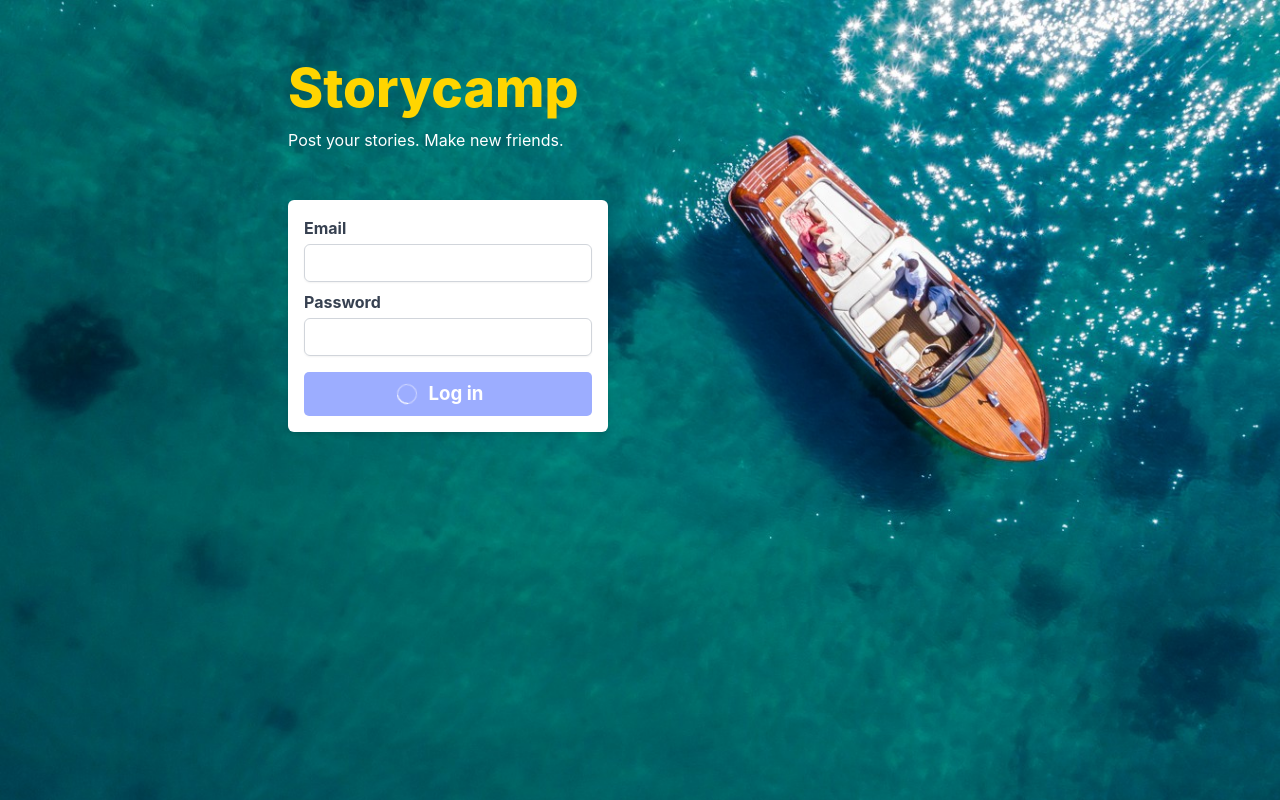
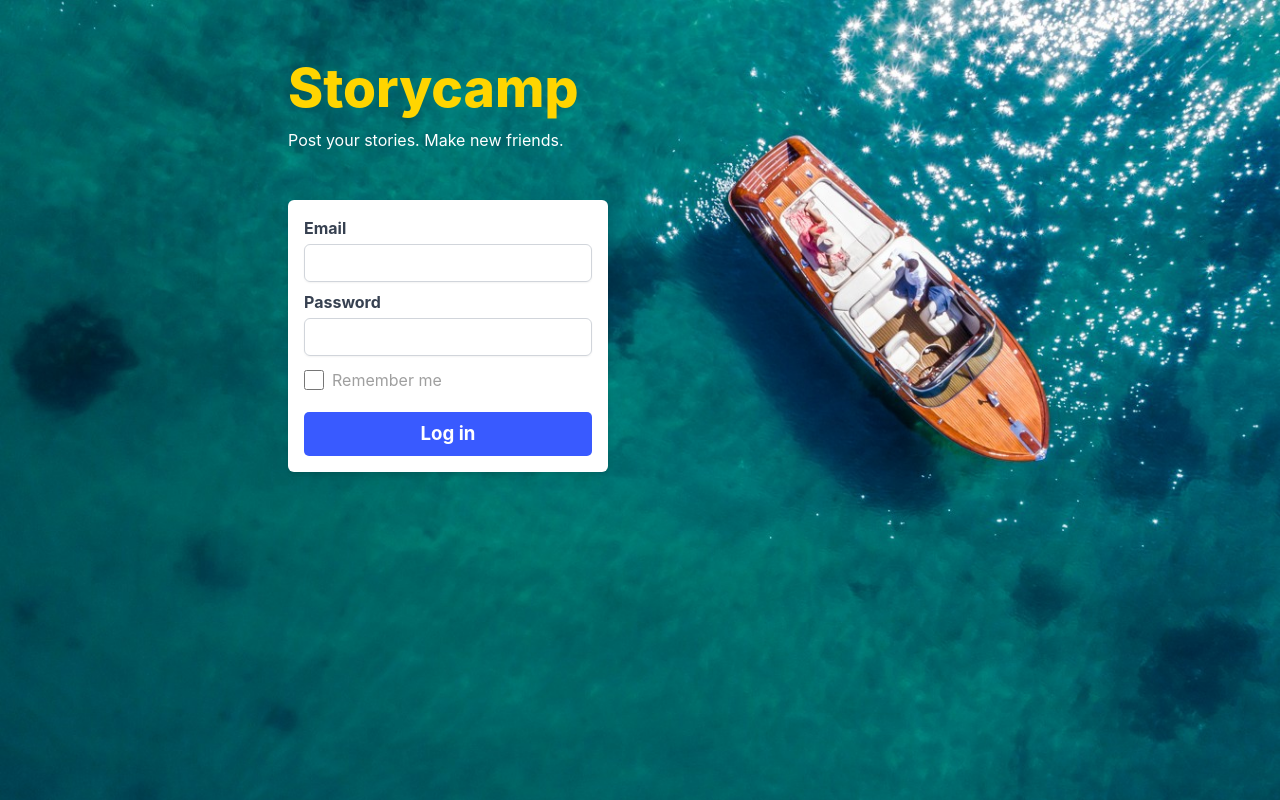
Before and after one commit to jhonny9550/personal-blog, a React (Create React App) app: page /signin in a window 1280 px wide. Built offline with nearby package versions, Linux system fonts and the light colour scheme.

Commit message:
#5 #6 (Authentication, Setup UI Kit...)
Input checkbox styles fixed

Remember action added to signin

```diff
--- a/src/index.css
+++ b/src/index.css
@@ -43,8 +43,11 @@ code {
     font-size: 12pt;
   }
   input {
-    @apply text-gray-700 px-3 py-2 appearance-none border border-gray-500 border-solid;
+    @apply text-gray-700 px-3 py-2 border border-gray-500 border-solid;
     font-size: 12pt;
+  }
+  input[type="text"] {
+    @apply appearance-none;
   }
   input:focus {
     @apply outline-none;
--- a/src/pages/Signin.tsx
+++ b/src/pages/Signin.tsx
@@ -1,10 +1,19 @@
-import React, { useState } from "react";
+import React, { useCallback, useState } from "react";
 import Button from "../components/Button";
 import HomeTitle from "../components/HomeTitle";
 import TextInput from "../components/TextInput";
 
 const Signin = () => {
-  const [loading, setLoading] = useState(true);
+  const [loading, setLoading] = useState(false);
+  const [remember, setRemember] = useState(false);
+
+  const handleOnChange = useCallback(
+    (e: React.ChangeEvent<HTMLInputElement>) => {
+      setRemember(e.target.checked);
+    },
+    []
+  );
+
   return (
     <div className="mx-72">
       <HomeTitle />
@@ -16,6 +25,15 @@ const Signin = () => {
           type="password"
           className="mt-2"
         />
+        <label className="inline-flex items-center mt-3">
+          <input
+            type="checkbox"
+            className="form-checkbox h-5 w-5 text-gray-600"
+            checked={remember}
+            onChange={handleOnChange}
+          />
+          <span className="sbody ml-2">Remember me</span>
+        </label>
         <Button
           loading={loading}
           disabled={loading}
```
